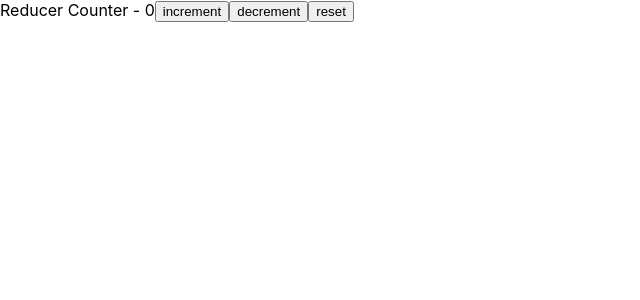
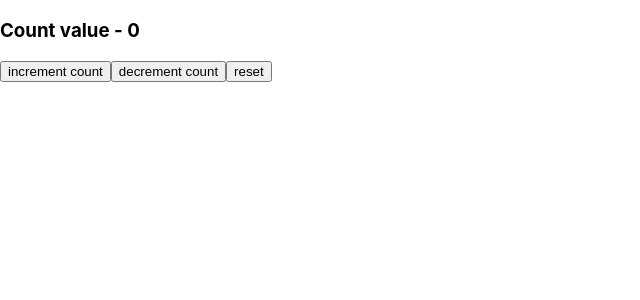
Before and after one commit to tenaciousBody/TravelWithMe, a React (Create React App) app: page / in a window 1280 px wide. Shown: the top 300 px of the page, without its empty margins (0-640 px from the left). Built offline with nearby package versions, Linux system fonts and the light colour scheme.

Commit message:
Global state management by useReducer hooks in functional components

```diff
--- a/src/App.js
+++ b/src/App.js
@@ -30,8 +30,30 @@ import IntervalCounter from './Component/IntervalCounter';
 import ApiCallByHooks from './Component/ApiCallByHooks';
 import FComponentA from './Component/FComponentA';
 import ReducerCounter from './Component/ReducerCounter';
+import ReducerGlobalCounter from './Component/ReducerGlobalCounter';
+import React,{ useReducer } from 'react';
+
+export const context = React.createContext()
+
+const intitialState = {
+  firstCounter: 0
+}
+
+const reducer= (state, action) => {
+  switch(action.type) {
+      case 'increment':
+          return  {firstCounter : state.firstCounter + action.value}
+      case 'decrement':
+          return {firstCounter : state.firstCounter - action.value}
+      case 'reset':
+          return intitialState
+       default:
+          return state
+  }
+}
 
 function App() {
+  const [countState, dispatch] = useReducer(reducer, intitialState)
   return (
 //<Counter name="Test" type ="application"/>
 //<Subscribe></Subscribe>
@@ -49,12 +71,11 @@ function App() {
 
 //<ParentRef/>
 //<Form></Form>
-<div>
-{/* <Hero heroname="Hulk"></Hero>
-<Hero heroname="IronMan"></Hero>
-<ErrorBoundary>
-<Hero heroname="Thor"></Hero>
-</ErrorBoundary> */
+//<Hero heroname="Hulk"></Hero>
+//<Hero heroname="IronMan"></Hero>
+//<ErrorBoundary>
+//<Hero heroname="Thor"></Hero>
+//</ErrorBoundary>
 //<HoverCounter></HoverCounter>
 //<PropsRender render = {(incount, counter) =>
 //</div>    (<HoverCounter2 incount={incount} counter={counter}></HoverCounter2>)}>
@@ -74,8 +95,12 @@ function App() {
 //<IntervalCounter/>
 //<ApiCallByHooks/>
 //<FComponentA/>
-<ReducerCounter/>
-}
+//<ReducerCounter/>
+<div>
+ <context.Provider value={{state:countState, dispatch:dispatch} }>
+    <h3>Count value - {countState.firstCounter} </h3>
+    <ReducerGlobalCounter/>
+</context.Provider>
 
 </div>
 
--- /dev/null
+++ b/src/Component/FHookCompA.js
@@ -0,0 +1,13 @@
+import React from 'react'
+import FHookCompB from './FHookCompB'
+
+function FHookCompA() {
+  return (
+    <div>
+        <FHookCompB/>
+
+    </div>
+  )
+}
+
+export default FHookCompA
--- /dev/null
+++ b/src/Component/FHookCompB.js
@@ -0,0 +1,21 @@
+import React, { useContext } from 'react'
+import { context } from '../App'
+
+/*This is the the example of Global state management where useReducer props are passed to
+child components with the help of useContext
+All the logic of increasing and decresing count is written in App.js
+Here we are just calling the dispatcher function to perform the action for the counter*/
+
+function FHookCompB() {
+    const countContext = useContext(context)
+  return (
+    <div>
+        <button onClick={() => countContext.dispatch({type: 'increment', value: 1})}>increment count </button>
+        <button onClick={() => countContext.dispatch({type: 'decrement', value: 1})}>decrement count </button>
+        <button onClick={() => countContext.dispatch({type: 'reset', value: 1})}>reset </button>
+    </div>
+
+  )
+}
+
+export default FHookCompB
--- /dev/null
+++ b/src/Component/ReducerGlobalCounter.js
@@ -0,0 +1,12 @@
+import React from 'react'
+import FHookCompA from './FHookCompA'
+
+function ReducerGlobalCounter() {
+  return (
+    <div>
+        <FHookCompA></FHookCompA>
+    </div>
+  )
+}
+
+export default ReducerGlobalCounter
```
